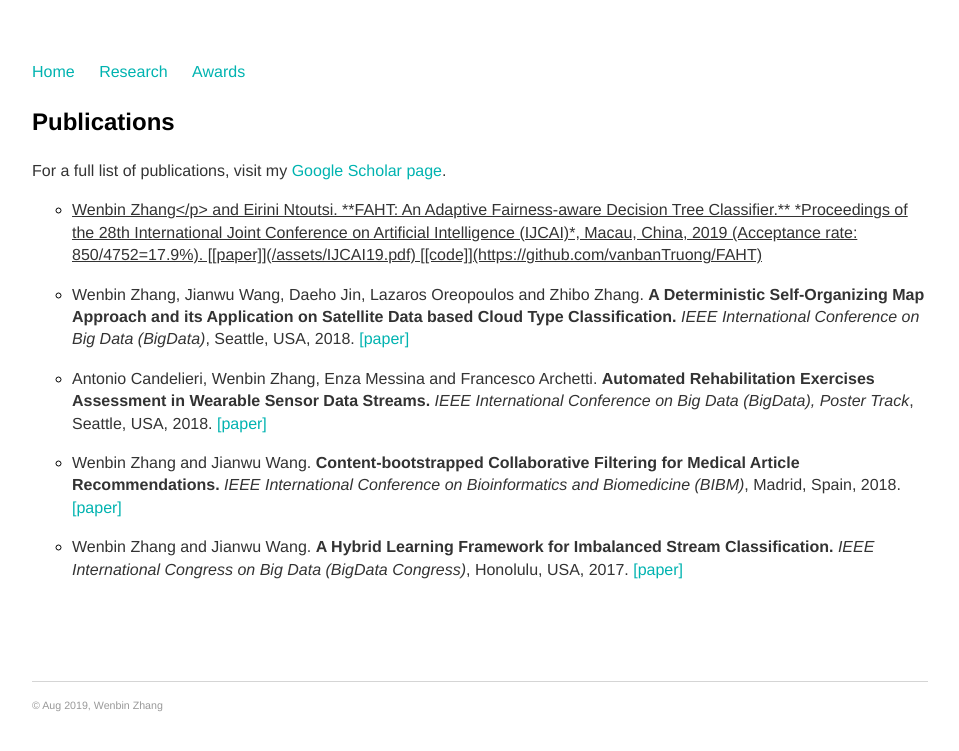
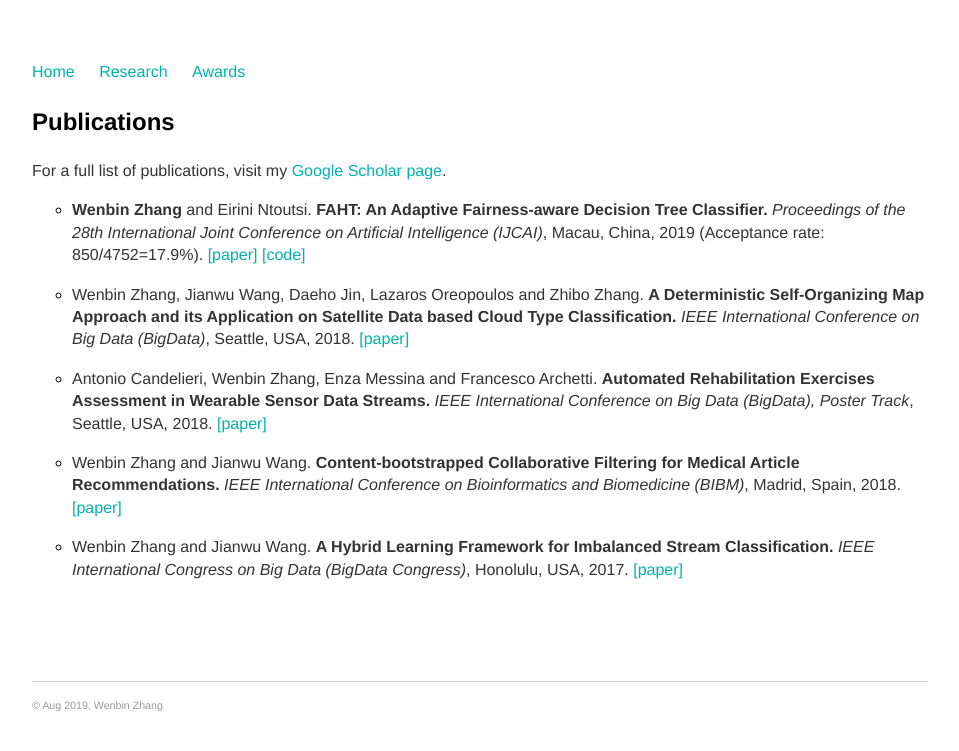
Before and after one commit to vanbanTruong/vanbanTruong.github.io, a Jekyll site: the page built from research.md, in a window 1280 px wide. Shown: the top 751 px of the page, without its empty margins (160-1119 px from the left). Built offline with Jekyll 4.4.1, drawn with Linux system fonts in a browser that asks for light colours.

Commit message:
Update research.md

```diff
--- a/research.md
+++ b/research.md
@@ -6,7 +6,7 @@ title: Research
 ### Publications
 For a full list of publications, visit my [Google Scholar page](https://scholar.google.com/citations?hl=en&user=M802p54AAAAJ).
 
-* <u>Wenbin Zhang</p> and Eirini Ntoutsi. **FAHT: An Adaptive Fairness-aware Decision Tree Classifier.** *Proceedings of the 28th International Joint Conference on Artificial Intelligence (IJCAI)*, Macau, China, 2019 (Acceptance rate: 850/4752=17.9%). [[paper]](/assets/IJCAI19.pdf) [[code]](https://github.com/vanbanTruong/FAHT)
+* <strong>Wenbin Zhang</strong> and Eirini Ntoutsi. **FAHT: An Adaptive Fairness-aware Decision Tree Classifier.** *Proceedings of the 28th International Joint Conference on Artificial Intelligence (IJCAI)*, Macau, China, 2019 (Acceptance rate: 850/4752=17.9%). [[paper]](/assets/IJCAI19.pdf) [[code]](https://github.com/vanbanTruong/FAHT)
 
 
 * Wenbin Zhang, Jianwu Wang, Daeho Jin, Lazaros Oreopoulos and Zhibo Zhang. **A Deterministic Self-Organizing Map Approach and its Application on Satellite Data based Cloud Type Classification.** *IEEE International Conference on Big Data (BigData)*, Seattle, USA, 2018. [[paper]](/assets/BigData18.pdf)
```
